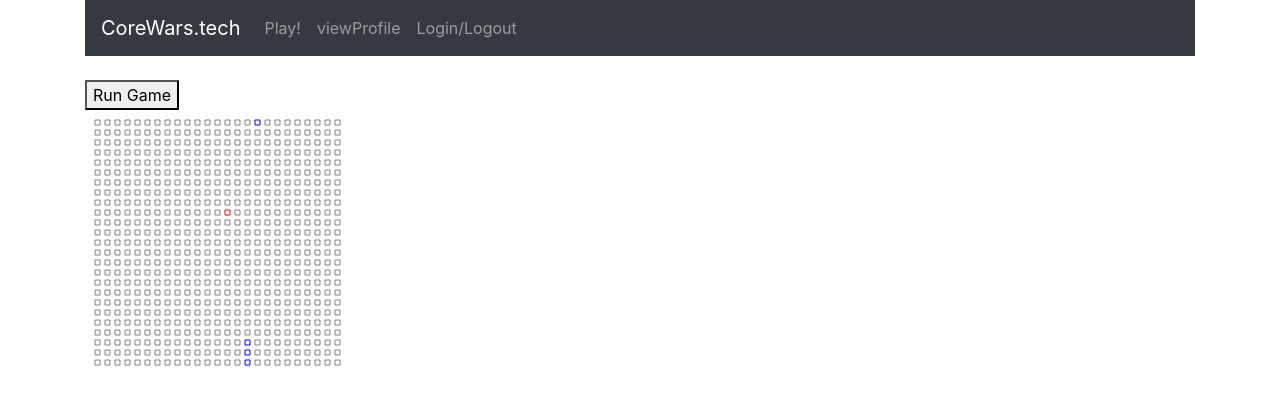
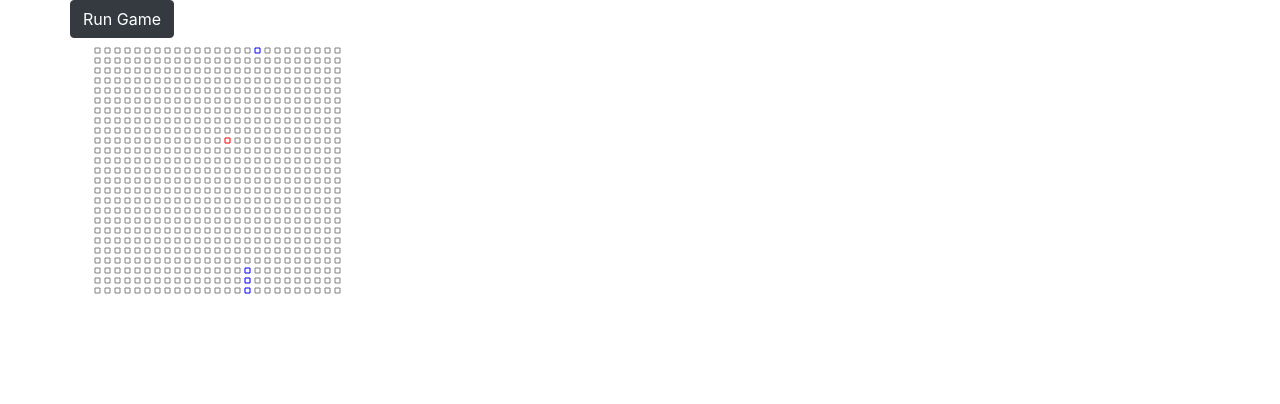
Before and after one commit to eito-fis/Corewars, a React (Create React App) app: page /play in a window 1280 px wide. Shown: the top 404 px of the page. Built offline with nearby package versions, Linux system fonts and the light colour scheme.

Commit message:
Small formatting changes

```diff
--- a/src/App.js
+++ b/src/App.js
@@ -15,9 +15,9 @@ function App() {
   return (
       <Router>
         <div className='container' >
+          {/*
           <Navbar />
           <br />
-          {/*
               <Route path="/" exact component={indexComponent} />
               <Route path="/user" component={userComponent} />
           */}
--- a/src/components/play.component.js
+++ b/src/components/play.component.js
@@ -11,7 +11,7 @@ import { Command, Add, Dat, Div, Djn, Jmn,
 export default class Play extends Component {
     constructor() {
         super();
-        var game_length = 1
+        var game_length = 1000
         var final_length = 0
 
         var memory_size = 625
@@ -135,16 +135,12 @@ export default class Play extends Component {
 
     render(){
         return(
-            <div>
-                <div class="container">
-                    <div class = "row text-center">
-                        <button onClick={this.start.bind(this)}>Run Game</button>
-                        <p id="demo">{this.state.done}</p>
-                    </div>
+            <div class="container row text-center">
+                <div class = "row text-center">
+                    <button class="btn btn-dark" onClick={this.start.bind(this)}>Run Game</button>
+                    <p id="demo">{this.state.done}</p>
                 </div>
-                <div>
-                    <Canvas memory={this.state.memory}/>
-                </div>
+                <Canvas memory={this.state.memory}/>
             </div>
         )
     }
```
